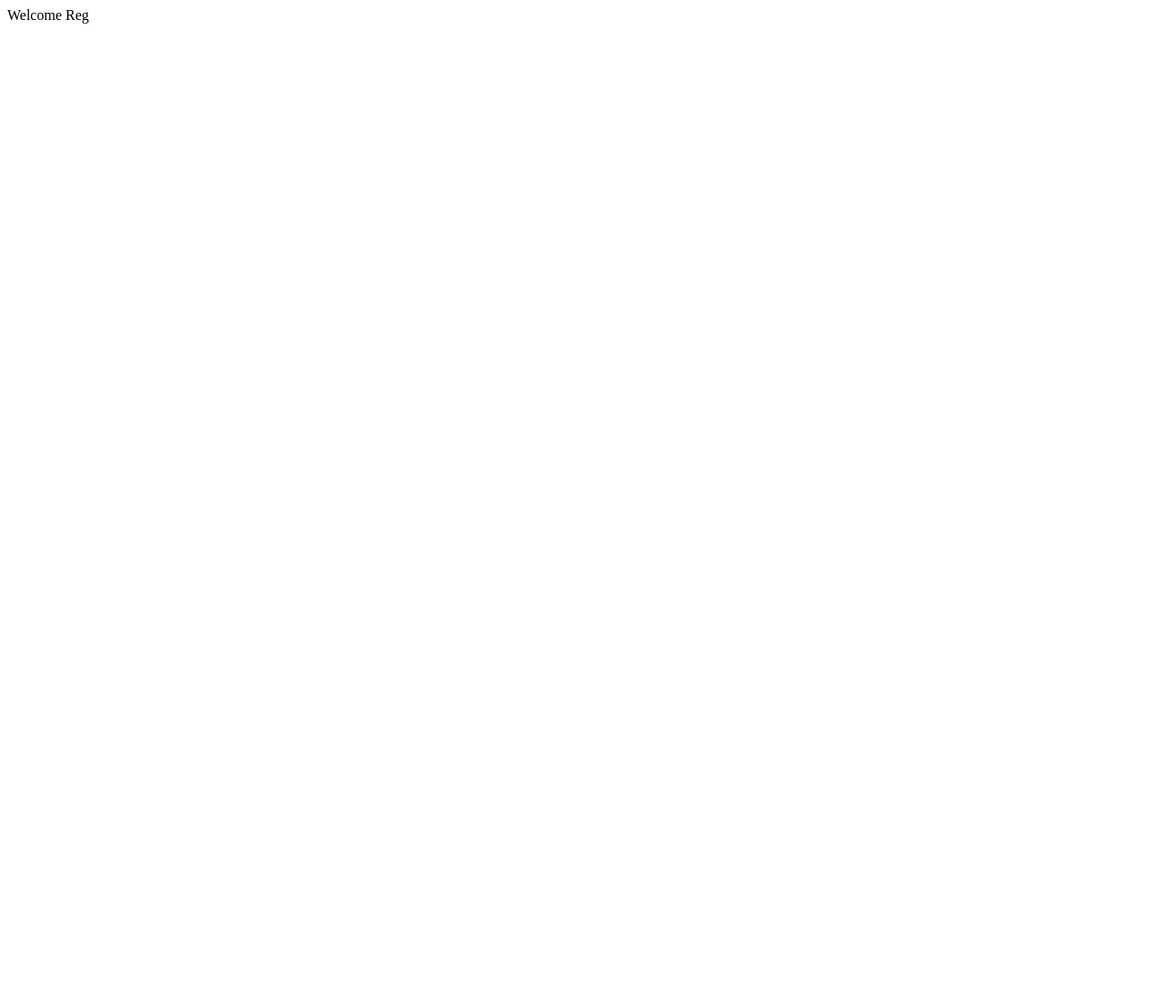
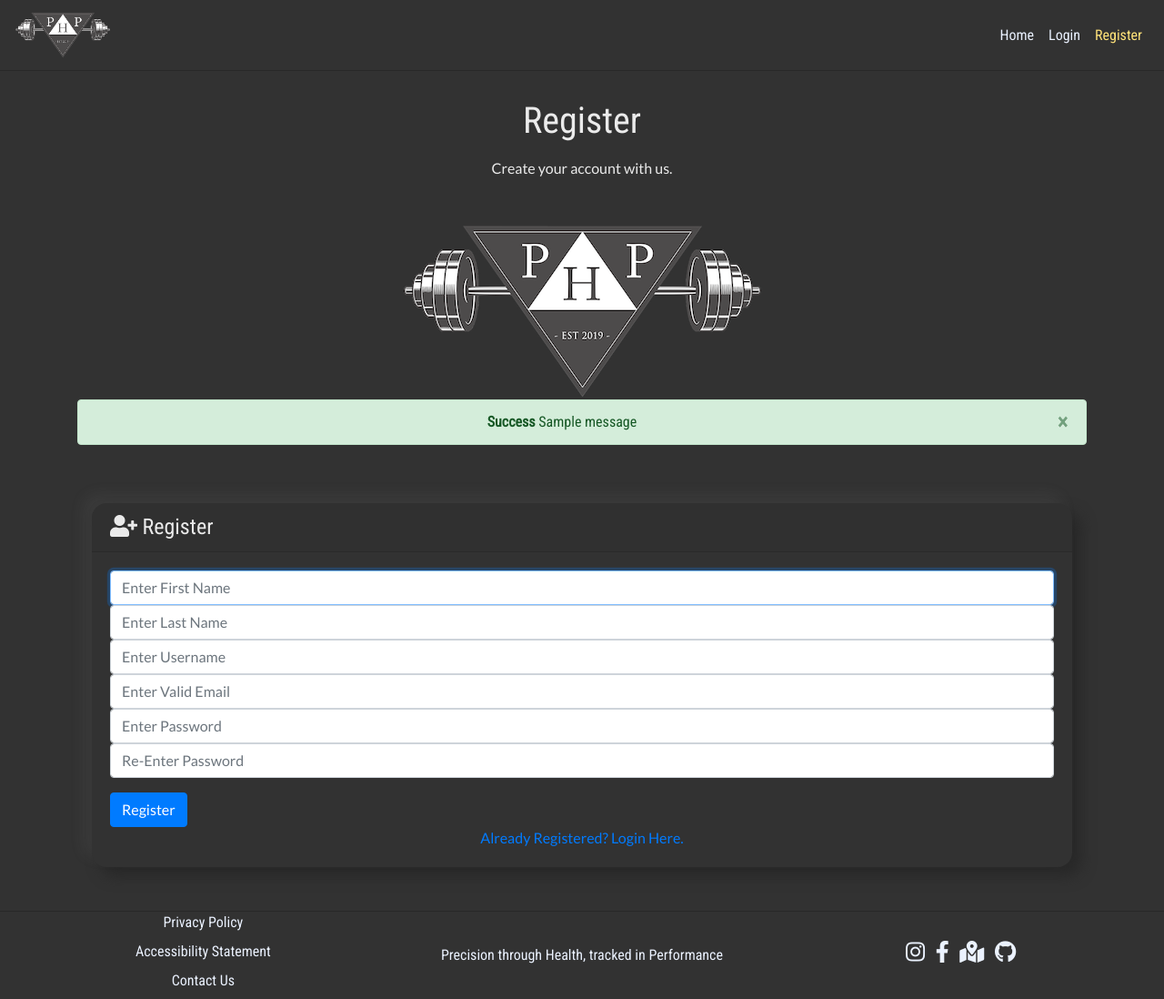
Before and after one commit to deanroche/PHP-AthleteProgram, a Django app: page /accounts/register in a window 1280 px wide. Before the commit the page is almost empty. Shown: the whole page at 91% size. Before the commit the page ends 26 px from the top, so only its background shows below. Run offline with Django 3.2, Linux system fonts and the light colour scheme; tables that the repository leaves empty hold one stand-in row (values such as "Sample post"); one stand-in notice (Sample message) is shown; some libraries are stand-ins or nearby versions.

Commit message:
register.html template content added and default styled, _alerts & _error partials and content added

```diff
--- a/PHPAthleteProgram/static/css/style.css
+++ b/PHPAthleteProgram/static/css/style.css
@@ -126,6 +126,15 @@ footer .row {
 
 .brand-img {
     margin: 1rem 0 2rem;
+}
+
+.page-title {
+    margin: 2rem 0 0;
+}
+
+.page-desc {
+    font-family: 'Lato', sans-serif;
+    margin: 1rem 0 0;
 }
 
 .page-separator {
--- a/templates/accounts/register.html
+++ b/templates/accounts/register.html
@@ -1,10 +1,57 @@
-<!DOCTYPE html>
-<html lang="en">
-<head>
-    <meta charset="UTF-8">
-    <title>Title</title>
-</head>
-<body>
-    Welcome Reg
-</body>
-</html>
+{% extends 'base.html' %}
+
+{% load static %}
+
+{% block title %} Register {% endblock %}
+
+{% block content %}
+    {% if user.is_authenticated %}
+        <!-- Check if user is already logged in, and if yes produce custom view otherwise
+        show default registration page -->
+        {% include 'partials/_error.html' %}
+    {% else %}
+        <div class="container">
+            <div class="row">
+                <div class="col-sm-12">
+                    <h1 class="page-title text-center">Register</h1>
+                </div>
+                <div class="col-sm-12">
+                    <p class="page-desc text-center">Create your account with us.</p>
+                </div>
+            </div>
+            <div class="row">
+                <div class="col-sm-12 text-center page-separator">
+                    <img class="img-fluid" src="{% static 'img/logo.png' %}" alt="PHP Logo">
+                </div>
+            </div>
+        </div>
+
+        <!-- Page/Form alerts for user visibility, injected via Jinja as template -->
+        {% include 'partials/_alerts.html' %}
+
+        <div class="container">
+            <div class="row">
+                <div class="col-sm-12">
+                    <div class="card form-card">
+                        <div class="card-header">
+                            <h4><i class="fas fa-user-plus"></i> Register</h4>
+                        </div>
+                        <div class="card-body">
+                            <!-- Form fields are without labels to be consistent with modern app design UX themes. -->
+                            <form action="{% url 'register' %}" method="POST">
+                                {% csrf_token %}
+                                <div class="form-group">
+                                    {{ form }}
+                                </div>
+                                <input type="submit" value="Register" class="btn btn-primary">
+                            </form>
+                            <div class="register-link text-center">
+                                <a href="{% url 'login' %}">Already Registered? Login Here.</a>
+                            </div>
+                        </div>
+                    </div>
+                </div>
+            </div>
+        </div>
+    {% endif %}
+{% endblock %}
--- a/templates/pages/index.html
+++ b/templates/pages/index.html
@@ -12,6 +12,9 @@
             </div>
         </div>
     </div>
+
+    <!-- Page/Form alerts for user visibility, injected via Jinja as template -->
+    {% include 'partials/_alerts.html' %}
 
     <div class="container">
         <div class="row">
--- /dev/null
+++ b/templates/partials/_alerts.html
@@ -0,0 +1,23 @@
+{% if messages %}
+    {% for message in messages %}
+        <div id="msg-alert" class="container alerts-container">
+            <div class="row">
+                <div class="col-sm-12 text-center">
+                    <div class="alert alert-{{ message.tags }} alert-dismissible" role="alert">
+                        <strong>
+                            {% if message.level == DEFAULT_MESSAGE_LEVELS.ERROR %}
+                                Error:
+                            {% else %}
+                                {{ message.tags|title }}
+                            {% endif %}
+                        </strong>
+                        {{ message }}
+                        <button type="button" class="close" data-dismiss="alert" aria-label="Close">
+                            <span aria-hidden="true">&times;</span>
+                        </button>
+                    </div>
+                </div>
+            </div>
+        </div>
+    {% endfor %}
+{% endif %}
--- a/templates/partials/_navbar.html
+++ b/templates/partials/_navbar.html
@@ -20,11 +20,11 @@
                     <li class="nav-item {{ home_page }}">
                         <a class="nav-link" aria-label="Home" href="{% url 'index' %}">Home</a>
                     </li>
-                    <li class="nav-item">
-                        <a class="nav-link" aria-label="Login" href="#">Login</a>
+                    <li class="nav-item {{ login_page }}">
+                        <a class="nav-link" aria-label="Login" href="{% url 'login' %}">Login</a>
                     </li>
-                    <li class="nav-item">
-                        <a class="nav-link" aria-label="Register" href="#">Register</a>
+                    <li class="nav-item {{ register_page }}">
+                        <a class="nav-link" aria-label="Register" href="{% url 'register' %}">Register</a>
                     </li>
 {#                {% else %}#}
 {#                    #}
```
Also changed, not shown: PHPAthleteProgram/settings.py (+7 -0 lines), templates/partials/_error.html (added, +23 -0 lines).
